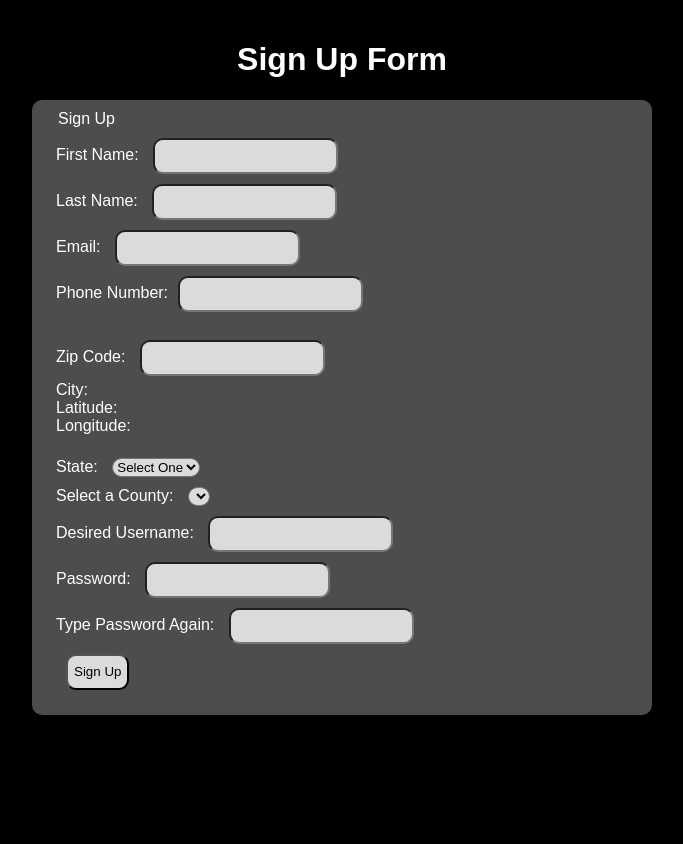
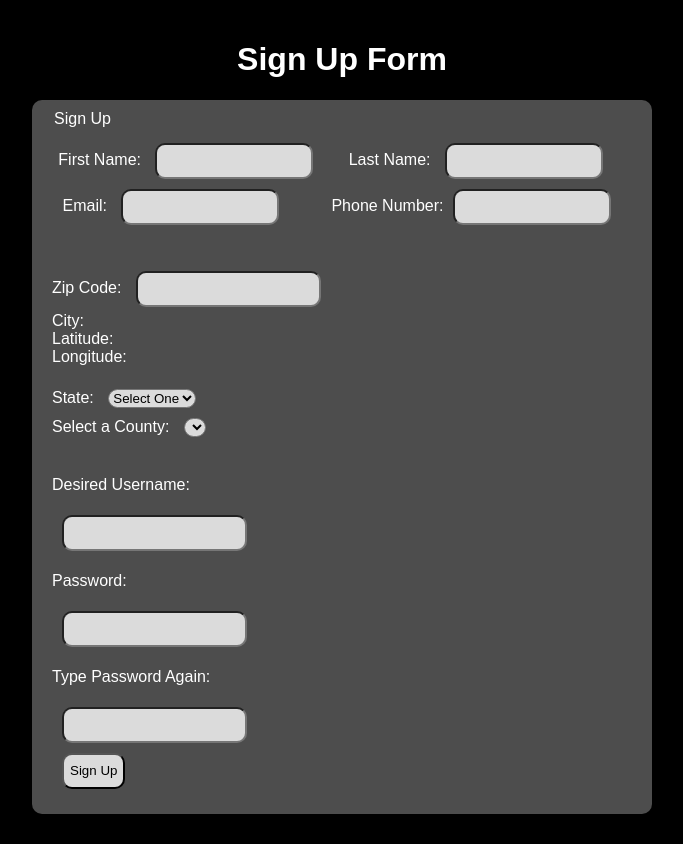
Before and after one commit to RickRiv23/cst352, a PHP site: the page made by Labs/Lab 8/index.html in a window 1280 px wide. Shown: the whole page, without its empty margins (318-1001 px from the left). Before the commit the page ends 715 px from the top, so only its background shows below. Run offline with PHP 8.4, Linux system fonts and the light colour scheme; lists and menus that the app fills with data are empty; some libraries are stand-ins or nearby versions.

Commit message:
adding Lab 8 files

```diff
--- a/Labs/Lab 8/index.html
+++ b/Labs/Lab 8/index.html
@@ -149,10 +149,19 @@
         <form onsubmit="return validateForm()" action="signup.html">
             <fieldset>
                <legend>Sign Up</legend>
-                First Name:  <input type="text"><br>
-                Last Name:   <input type="text"><br>
-                Email:       <input type="text"><br>
-                Phone Number:<input type="text"><br><br>
+               <div class="personal">
+                    <span class="per1">First Name:  <input type="text"></span>
+                    <br>
+                    <span class="per2">Last Name:   <input type="text"></span>
+                    <br>
+                   <span class="per3"> Email:       <input type="text"></span>
+                    <br>
+                    <span class="per4">Phone Number:<input type="text"></span>
+                </div>
+
+                <br><br>
+
+                <div>
                     Zip Code:    <input id="zipCode" type="text"><br>
                     City: <span id="city"></span>
                     <br>
@@ -171,13 +180,24 @@
 
                     <br/>
 
-                Select a County: <select id="county"></select><br>
+                    Select a County: <select id="county"></select>
+                </div>
 
-                Desired Username: <input id="user" type="text"><span id="userError" class="error"></span><br>
+                <br>
 
-                Password: <input id="password" type="password"><span id="passwordError" class="error"></span><br>
+                <!--<div class="credentials">-->
+                    <p>Desired Username:</p> <input id="user" type="text"><span id="userError" class="error"></span>
 
-                Type Password Again: <input  id="passType" type="password"><span id="retypedError" class="error"></span><br>
+                    <br>
+
+                    <p>Password:</p> <input id="password" type="password"><span id="passwordError" class="error"></span>
+
+                    <br>
+
+                    <p>Type Password Again:</p> <input  id="passType" type="password"><span id="retypedError" class="error"></span>
+                <!--</div>-->
+
+                <br>
 
                 <button type="submit" >Sign Up</button>
             </fieldset>
--- a/Labs/Lab 8/style.css
+++ b/Labs/Lab 8/style.css
@@ -30,4 +30,26 @@ input, select, button{
 
 fieldset{
     border:none;
+    padding: inherit;
+    margin: 0px;
 }
+
+.personal{
+    display: flex;
+    flex-wrap: wrap;
+    justify-content: space-around;
+    align-content: end;
+}
+
+.personal > span > input{
+    width: 150px;
+
+}
+
+.credentials{
+    height: 200px;
+}
+
+.cred1{
+    width: 400px;
+}
```
Lines whose indentation alone changed are shown as unchanged.
